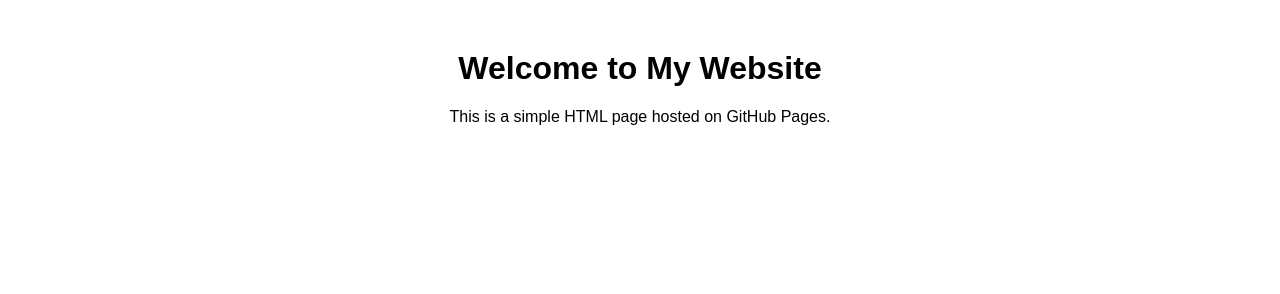
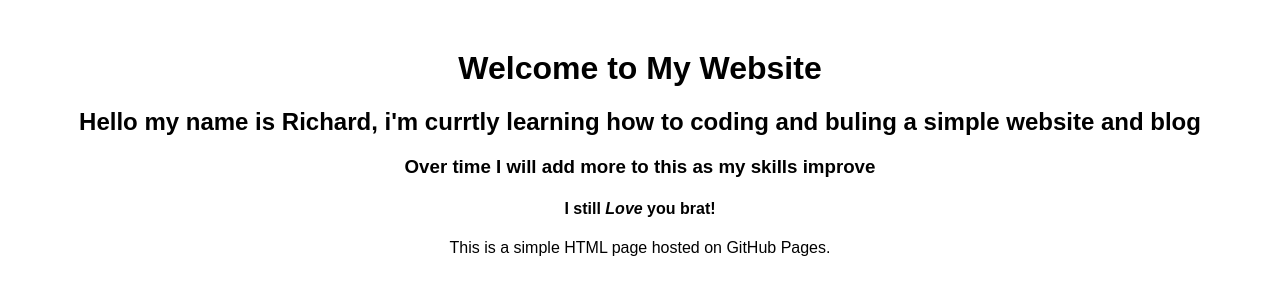
Before and after one commit to Banef14/my-website, a plain HTML site: page index.html in a window 1280 px wide. Drawn offline with Linux system fonts and the light colour scheme.

Commit message:
Update index.html

```diff
--- a/index.html
+++ b/index.html
@@ -14,6 +14,9 @@
 </head>
 <body>
     <h1>Welcome to My Website</h1>
+    <h2>Hello my name is Richard, i'm currtly learning how to coding and buling a simple website and blog</h2>
+    <h3>Over time I will add more to this as my skills improve</h3>
+    <h4>I still <em>Love</em> you brat!</h4>
     <p>This is a simple HTML page hosted on GitHub Pages.</p>
 </body>
 </html>
```
